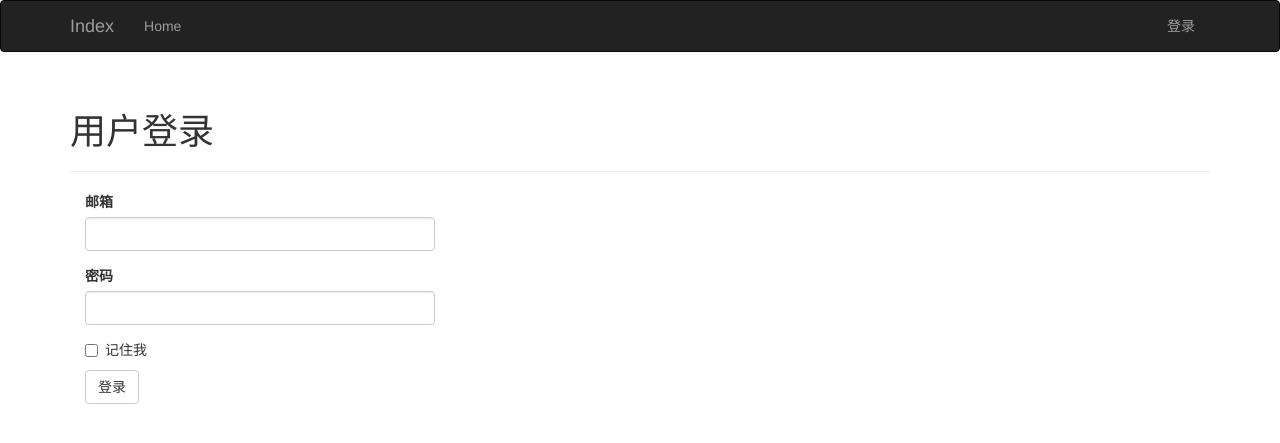
After one commit to ZDgtc/flask-blog, a Flask app: page /auth/login in a window 1280 px wide. The commit adds this page. Shown: the top 443 px of the page. Run offline with Flask 2, Linux system fonts and the light colour scheme; some libraries are stand-ins or nearby versions.

Commit message:
添加登录模块

```diff
--- /dev/null
+++ b/app/auth/__init__.py
@@ -0,0 +1,5 @@
+from flask import Blueprint
+
+auth = Blueprint('auth', __name__)
+
+from . import views
--- /dev/null
+++ b/app/auth/forms.py
@@ -0,0 +1,10 @@
+from flask_wtf import Form
+from wtforms import StringField, PasswordField, BooleanField, SubmitField
+from wtforms.validators import Required, Length, Email
+
+
+class LoginForm(Form):
+    email = StringField('邮箱', validators=[Required(), Length(1, 64), Email()])
+    password = PasswordField('密码', validators=[Required()])
+    remember_me = BooleanField('记住我')
+    summit = SubmitField('登录')
--- /dev/null
+++ b/app/auth/views.py
@@ -0,0 +1,31 @@
+from flask import render_template, redirect, request, url_for, flash
+from flask_login import login_user, login_required, logout_user
+from . import auth
+from ..models import User
+from .forms import LoginForm
+
+
+# 登录路由
+@auth.route('/login', methods=['GET', 'POST'])
+def login():
+    form = LoginForm()
+    # 提交表格，为post方法，验证用户登录信息
+    if form.validate_on_submit():
+        user = User.query.filter_by(email=form.email.data).first()
+        if user is not None and user.verify_password(form.password.data):
+            # 把用户标记为已登录，并根据用户选择是否设置cookie
+            login_user(user, form.remember_me.data)
+            # 跳转到之前访问页面或者首页
+            return redirect(request.args.get('next') or url_for('main.index'))
+        flash('Invalid username or password.')
+    # get方法不满足if条件，渲染登录模板
+    return render_template('auth/login.html', form=form)
+
+
+# 登出路由
+@auth.route('/logout')
+@login_required
+def logout():
+    logout_user()
+    flash('您已退出登录')
+    return redirect(url_for('main.index'))
--- /dev/null
+++ b/app/templates/auth/login.html
@@ -0,0 +1,12 @@
+{% extends "base.html" %}
+{% import "bootstrap/wtf.html" as wtf %}
+
+{% block title %}用户登录{% endblock %}
+{% block page_content %}
+    <div class="page-header">
+        <h1>用户登录</h1>
+    </div>
+    <div class="col-md-4">
+    {{ wtf.quick_form(form) }}
+    </div>
+{% endblock %}
--- a/app/templates/base.html
+++ b/app/templates/base.html
@@ -25,6 +25,13 @@
             <ul class="nav navbar-nav">
                 <li><a href="/">Home</a></li>
             </ul>
+            <ul class="nav navbar-nav navbar-right">
+                {% if current_user.is_authenticated %}
+                    <li><a href="{{ url_for('auth.logout') }}">退出登录</a></li>
+                {% else %}
+                    <li><a href="{{ url_for('auth.login') }}">登录</a></li>
+                {% endif %}
+            </ul>
         </div>
     </div>
 </div>
--- a/manage.py
+++ b/manage.py
@@ -13,7 +13,7 @@ def make_shell_context():
     return dict(app=app, db=db, User=User, Role=Role)
 
 
-manager.add_command('shell', Shell(make_context=make_shell_context()))
+manager.add_command('shell', Shell(make_context=make_shell_context))
 manager.add_command('db', MigrateCommand)
 @manager.command
 def test():
```
Also changed, not shown: app/__init__.py (+7 -0 lines), app/models.py (+9 -1 lines), app/templates/index.html (+7 -7 lines).
